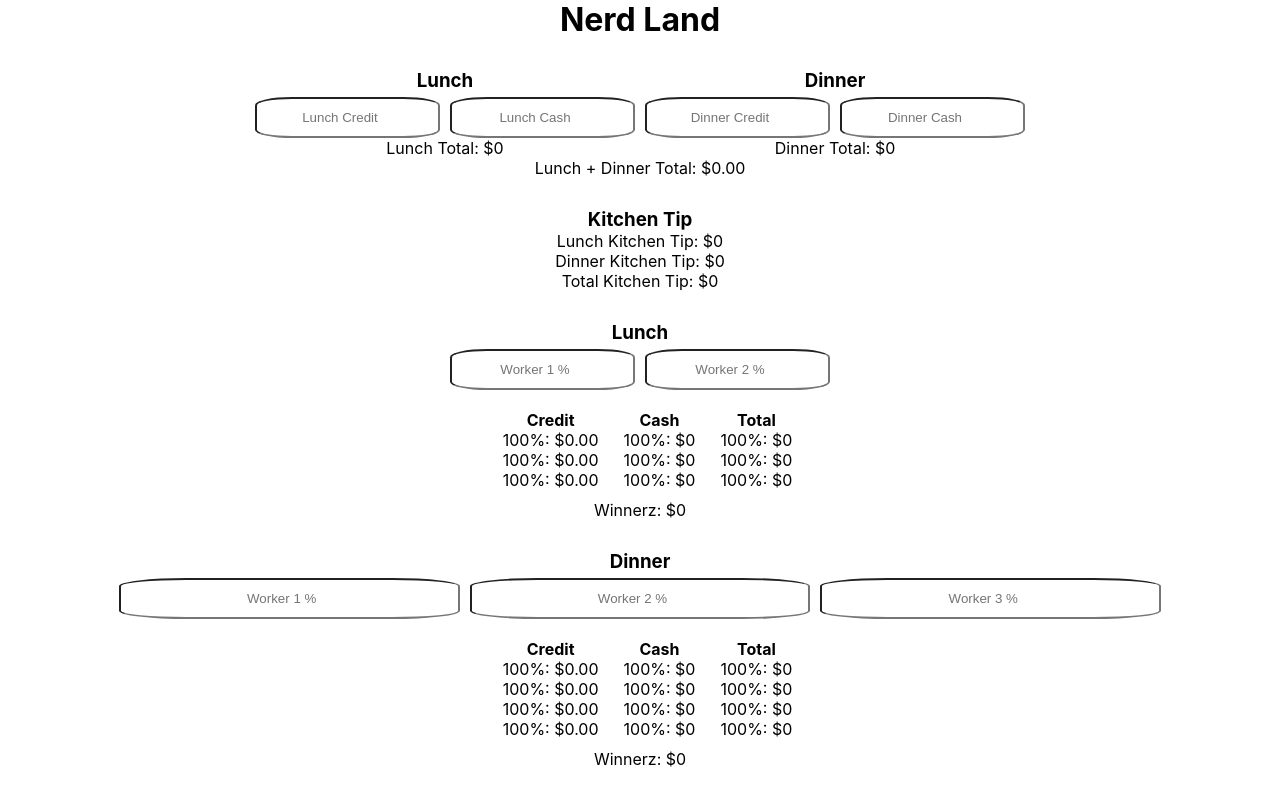
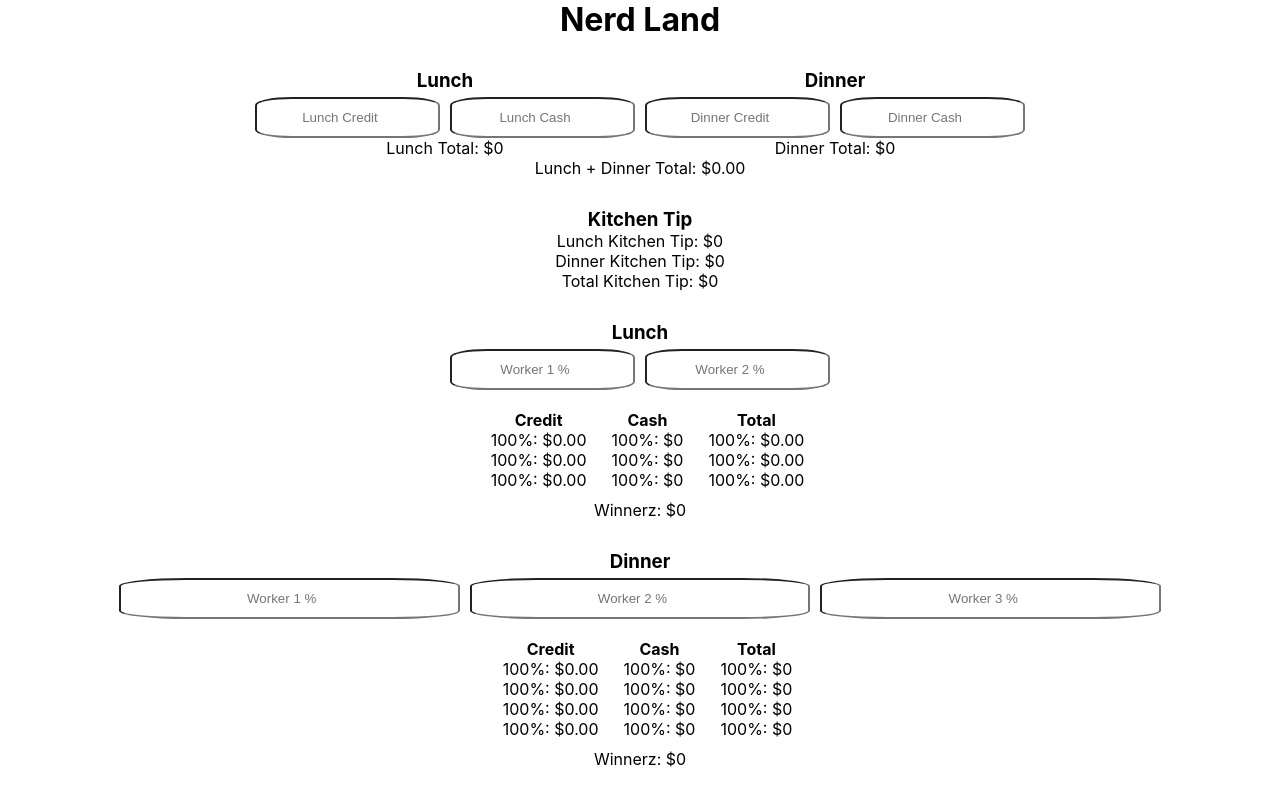
Before and after one commit to EddisonChen/terakawa-restart, a React (Create React App) app: page / in a window 1280 px wide. Built offline with nearby package versions, Linux system fonts and the light colour scheme.

Commit message:
fixed decimal

```diff
--- a/src/App.js
+++ b/src/App.js
@@ -322,9 +322,9 @@ function App() {
                 </div>
                 <div className="tip-results-specific">
                   <h4>Total</h4>
-                  <p>{worker1LunchPercent*100}%: ${Number(worker1LunchCash) + Number(worker1LunchCredit)}</p>
-                  <p>{worker2LunchPercent*100}%: ${Number(worker2LunchCash) + Number(worker2LunchCredit)}</p>
-                  <p>{worker3LunchPercent*100}%: ${Number(worker3LunchCash) + Number(worker3LunchCredit)}</p>
+                  <p>{worker1LunchPercent*100}%: ${(Number(worker1LunchCash) + Number(worker1LunchCredit)).toFixed(2)}</p>
+                  <p>{worker2LunchPercent*100}%: ${(Number(worker2LunchCash) + Number(worker2LunchCredit)).toFixed(2)}</p>
+                  <p>{worker3LunchPercent*100}%: ${(Number(worker3LunchCash) + Number(worker3LunchCredit)).toFixed(2)}</p>
                 </div>
               </div>
               <p>Winnerz: ${lunchCashRemainder}</p>
```
